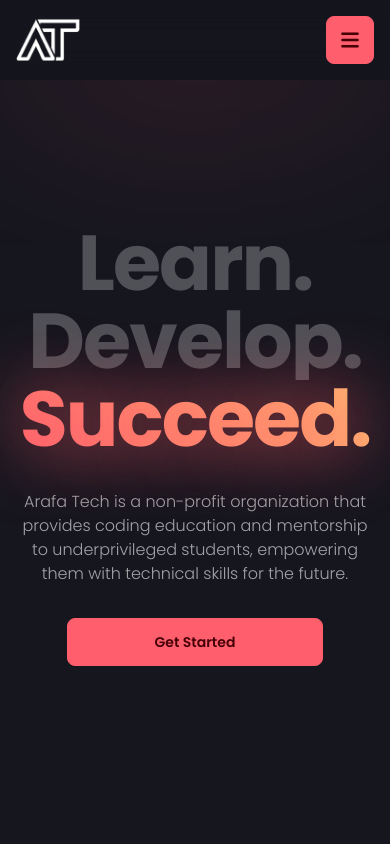
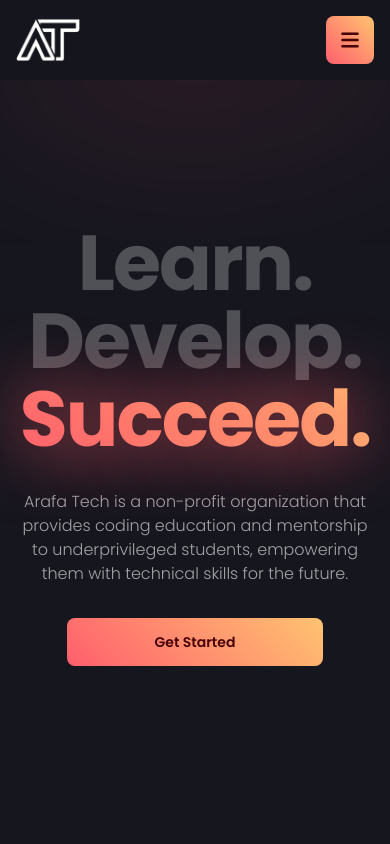
Before and after one commit to Arafa-Tech-Foundation/Website-Frontend, a Next.js app: page / in a window 390 px wide. Shown: the top 844 px of the page. Built offline with nearby package versions, Linux system fonts and the light colour scheme.

Commit message:
:sparkles: Gradient buttons

```diff
--- a/src/components/courses/layout.tsx
+++ b/src/components/courses/layout.tsx
@@ -32,7 +32,7 @@ export default function CoursesLayout({
 
 	return (
 		<>
-			<header className="py-1 sm:py-3 px-4 flex sticky top-0 z-[999] bg-base-200 shadow-[0_5px_200px_-30px_hsl(var(--p))]">
+			<header className="py-1 sm:py-3 px-4 flex sticky top-0 z-[999] bg-base-200/75 backdrop-blur shadow-[0_5px_200px_-30px_hsl(var(--p))]">
 				<a href="/" className="flex items-center flex-1">
 					<img
 						src="/logos/transparent/main.png"
@@ -87,7 +87,7 @@ export default function CoursesLayout({
 
 			<aside
 				className={clsx(
-					"fixed top-[100px]  w-[calc(100vw-75px)] sm:w-[400px] max-w-full h-[calc(100vh-100px)] z-10 transition duration-500 ease-[cubic-bezier(0.5, 0, 0, 1)]",
+					"fixed top-[100px] w-[calc(100vw-75px)] sm:w-[400px] max-w-full h-[calc(100vh-100px)] z-10 transition duration-500 ease-[cubic-bezier(0.5, 0, 0, 1)]",
 					isOpen ? "translate-x-0" : "translate-x-[-100%]"
 				)}
 			>
@@ -102,14 +102,14 @@ export default function CoursesLayout({
 						className="h-[50%]"
 					/>
 				</button>
-				<div className="absolute left-[10px] bottom-[10px] w-[calc(100%-10px)] h-full overflow-hidden bg-base-200 rounded-lg">
+				<div className="absolute left-[10px] bottom-[10px] w-[calc(100%-10px)] h-full overflow-hidden bg-base-200/75 backdrop-blur rounded-lg">
 					<nav
 						className="absolute top-0 left-0 w-full h-full overflow-y-scroll hidden-scrollbar"
 						aria-label="Main Navigation"
 					>
 						{meta.modules.map((module) => (
 							<section key={module.name}>
-								<div className="rounded-lg py-4 px-8 bg-base-300">
+								<div className="rounded-lg py-4 px-8 bg-base-300/50 backdrop-blur">
 									<p className="text-sm font-semibold">
 										{module.name.split(": ")[0]}
 									</p>
--- a/src/components/header.tsx
+++ b/src/components/header.tsx
@@ -36,7 +36,7 @@ export default function Header() {
 	// const { status } = useSession({ required: false });
 	// const router = useRouter();
 	return (
-		<Section className="bg-base-100/5 backdrop-blur-lg sticky top-0 shadow-[0_5px_200px_-30px_hsl(var(--p))] py-2 z-[100]">
+		<Section className="bg-base-100/75 backdrop-blur sticky top-0 shadow-[0_5px_200px_-30px_hsl(var(--p))] py-2 z-[100]">
 			<header aria-label="Site Header">
 				<div className="flex h-16 items-center justify-between">
 					<div className="flex-1 md:flex md:items-center md:gap-12">
--- a/src/styles/global.css
+++ b/src/styles/global.css
@@ -10,8 +10,13 @@ html {
 	text-transform: unset;
 }
 
+.btn-primary {
+	background: linear-gradient(45deg, hsl(var(--p)), hsl(var(--s)));
+	border: none;
+}
+
 .btn-primary:hover {
-	background: hsl(var(--p));
+	background: linear-gradient(45deg, hsl(var(--p)), hsl(var(--s)));
 	box-shadow: 0 0 75px -20px hsl(var(--p));
 }
 
@@ -31,9 +36,3 @@ html {
 code[class*="hljs"] {
 	background: unset;
 }
-
-canvas {
-	position: absolute;
-	top: 64px;
-	z-index: -1;
-}
```
